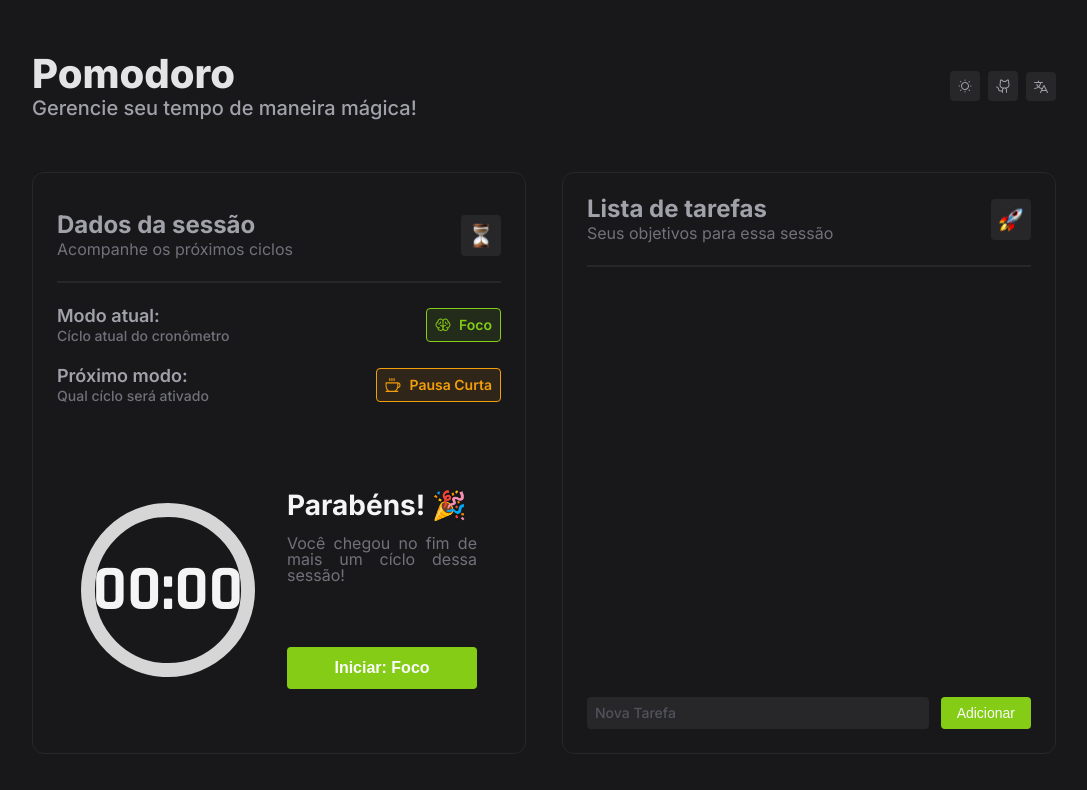
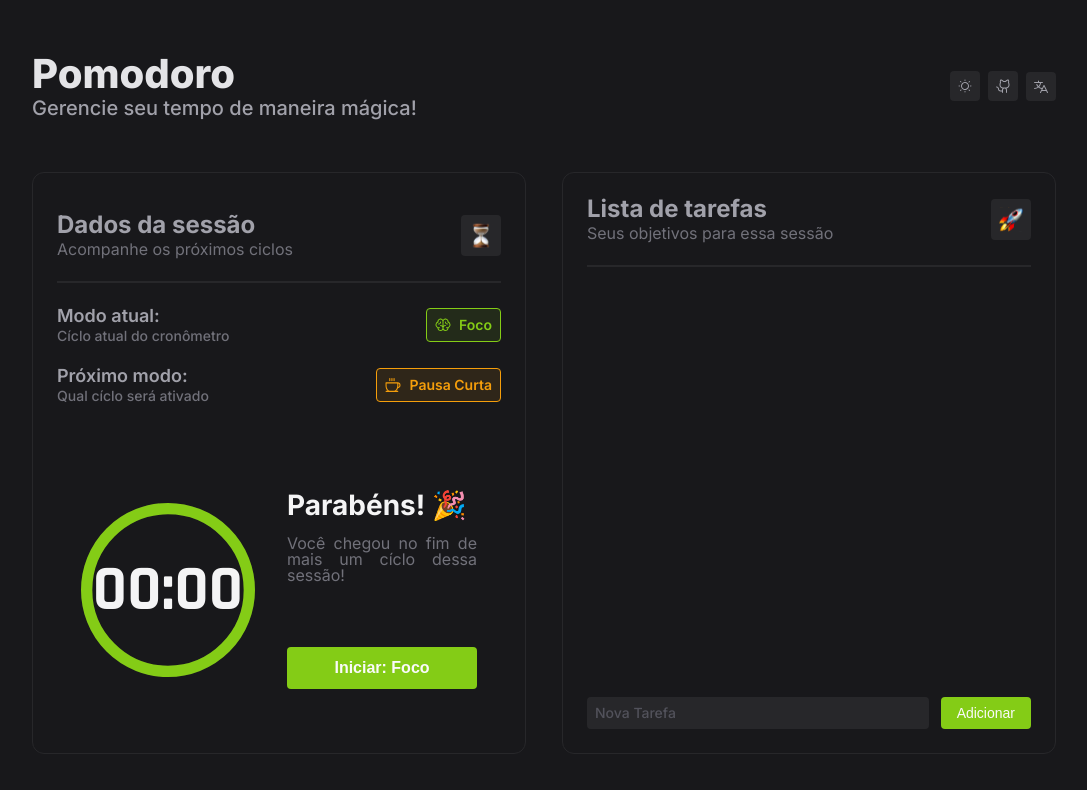
Before and after one commit to victorluadev/ballerini-challenge-may, a React (Create React App) app: page / in a window 1280 px wide. Shown: the top 790 px of the page, without its empty margins (96-1183 px from the left). Built offline with nearby package versions, Linux system fonts and the light colour scheme.

Commit message:
feat: finalizando cronômetro

```diff
--- a/src/components/Pomodoro/index.tsx
+++ b/src/components/Pomodoro/index.tsx
@@ -16,41 +16,39 @@ import {
 
 import Badge from "../Badge";
 import Clock from "./Clock";
-import { CircularProgressbarWithChildren } from "react-circular-progressbar";
+import {
+  CircularProgressbarWithChildren,
+  buildStyles,
+} from "react-circular-progressbar";
 import "react-circular-progressbar/dist/styles.css";
 import { ConfigPomodoro } from "./config";
 import Button from "../Button";
 import { TMode } from "../../types/pomodoro";
 import { TimeToSeconds } from "../../utils/TimeToSeconds";
+import { CONSTANTS } from "../../constants";
 
-const Pomodoro = () => {
+interface IPomodoro {
+  theme: string
+}
 
+const Pomodoro = ({ theme }: IPomodoro) => {
   const [time, setTime] = useState<number>(0);
   const [next, setNext] = useState<TMode>("short");
   const [current, setCurrent] = useState<TMode>("focus");
-  const [previous, setPrevious] = useState<TMode>("");
   const [percentage, setPercentage] = useState<number>(0);
-  const [row, setRow] = useState<number>(0);
+  const [row, setRow] = useState<number>(1);
 
-  // useEffect(() => {
-  //   const totalTime = TimeToSeconds(getTime());
-
-  //   totalTime * 0.25 === time ? setPercentage(25) :
-  //   totalTime * 0.50 === time ? setPercentage(50) :
-  //   totalTime * 0.75 === time ? setPercentage(75) :
-  //   totalTime === time && setPercentage(100);
-
-  // }, [time]);
+  useEffect(() => {
+    const totalTime = TimeToSeconds(getTime());
+    setPercentage(totalTime - time);
+  }, [time]);
 
   const startCicle = () => {
     const timeInSeconds = TimeToSeconds(getTime());
 
     setTime(timeInSeconds);
-    console.log(timeInSeconds);
-    console.log('a ' + time);
-
     regressive(timeInSeconds);
-  }
+  };
 
   const regressive = (count: number = 0) => {
     setTimeout(() => {
@@ -60,9 +58,9 @@ const Pomodoro = () => {
         return regressive(count - 1);
       }
 
-      // endCicle();
+      endCicle();
     }, 1000);
-  }
+  };
 
   const getTime = () => {
     return current === "focus"
@@ -73,7 +71,18 @@ const Pomodoro = () => {
   };
 
   const endCicle = () => {
+    setRow(row + 1);
 
+    if (row <= 7) {
+      setCurrent(ConfigPomodoro.order[row] as TMode);
+      setNext(ConfigPomodoro.order[row + 1] as TMode);
+
+    } else {
+      setCurrent("focus");
+      setNext("short");
+
+      setRow(1);
+    }
   };
 
   return (
@@ -94,15 +103,29 @@ const Pomodoro = () => {
             <InfoSubtitle>Qual cíclo será ativado</InfoSubtitle>
           </InfoContent>
           <BadgeContainer>
-          {next !== "" && <Badge type={next} />}
+            {next !== "" && next !== undefined && <Badge type={next} />}
           </BadgeContainer>
         </InfoLineContainer>
       </InfoContainer>
       <ClockContainer>
-        <CircularProgressbarWithChildren value={percentage}>
+        <CircularProgressbarWithChildren
+          value={percentage}
+          maxValue={TimeToSeconds(getTime())}
+          strokeWidth={6.5}
+          styles={buildStyles({
+            pathColor: `${
+              current === "focus"
+                ? CONSTANTS.COLORS.green
+                : current === "short"
+                ? CONSTANTS.COLORS.orange
+                : CONSTANTS.COLORS.cyan
+            }`,
+            trailColor: `${theme === "dark" ? CONSTANTS.COLORS.zinc800 : CONSTANTS.COLORS.zinc100}`
+          })}
+        >
           <Clock time={time} />
         </CircularProgressbarWithChildren>
-        <ActionWrapper style={{display: `${time > 0 ? 'none' : 'flex'}`}}>
+        <ActionWrapper style={{ display: `${time > 0 ? "none" : "flex"}` }}>
           <ActionTexts>
             <ActionTitle>Parabéns! 🎉</ActionTitle>
             <ActionSubtitle>
--- a/src/pages/Home/index.tsx
+++ b/src/pages/Home/index.tsx
@@ -62,7 +62,7 @@ const Home = () => {
               </IconWrapper>
             </DetailsWrapper>
             <Divisor/>
-            <Pomodoro/>
+            <Pomodoro theme={theme}/>
           </Section>
           <Section>
             <DetailsWrapper>
```
Also changed, not shown: 1 other file (tests, documents, lock files or other folders).
